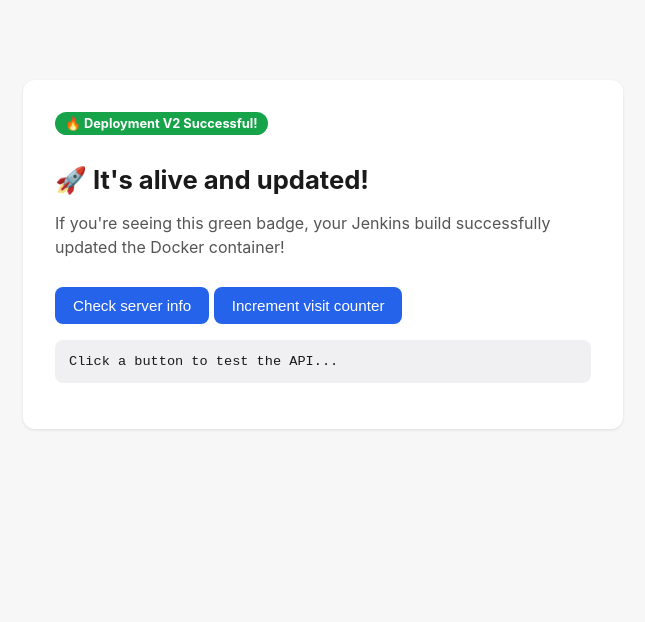
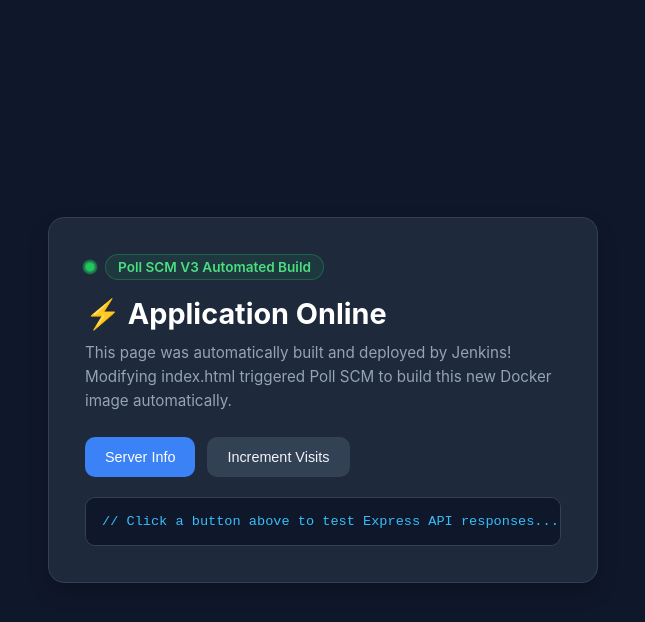
Before and after one commit to jayanthreddy1503/Node, a website: page public/index.html in a window 1280 px wide. Shown: the whole page, without its empty margins (317-962 px from the left). Drawn offline with Linux system fonts and the light colour scheme.

Commit message:
modifird v3 of index

```diff
--- a/public/index.html
+++ b/public/index.html
@@ -3,75 +3,156 @@
 <head>
   <meta charset="UTF-8" />
   <meta name="viewport" content="width=device-width, initial-scale=1.0" />
-  <title>EC2 Sample App - V2</title>
+  <title>EC2 Sample App - V3</title>
   <style>
+    * {
+      box-sizing: border-box;
+      margin: 0;
+      padding: 0;
+    }
     body {
-      font-family: -apple-system, BlinkMacSystemFont, 'Segoe UI', sans-serif;
-      max-width: 600px;
-      margin: 80px auto;
-      padding: 0 20px;
-      color: #1a1a1a;
-      background: #f7f7f8;
+      font-family: -apple-system, BlinkMacSystemFont, 'Segoe UI', Roboto, Oxygen, Ubuntu, Cantarell, sans-serif;
+      background-color: #0f172a;
+      color: #f8fafc;
+      min-height: 100vh;
+      display: flex;
+      justify-content: center;
+      align-items: center;
+      padding: 20px;
     }
     .card {
-      background: white;
-      border-radius: 12px;
-      padding: 32px;
-      box-shadow: 0 1px 3px rgba(0,0,0,0.1);
+      background: #1e293b;
+      border: 1px solid #334155;
+      border-radius: 16px;
+      padding: 36px;
+      max-width: 550px;
+      width: 100%;
+      box-shadow: 0 10px 25px -5px rgba(0, 0, 0, 0.3);
+    }
+    .badge-container {
+      display: flex;
+      align-items: center;
+      gap: 10px;
+      margin-bottom: 16px;
+    }
+    .pulse-dot {
+      width: 10px;
+      height: 10px;
+      background-color: #22c55e;
+      border-radius: 50%;
+      box-shadow: 0 0 0 0 rgba(34, 197, 94, 0.7);
+      animation: pulse 1.6s infinite;
+    }
+    @keyframes pulse {
+      0% {
+        transform: scale(0.95);
+        box-shadow: 0 0 0 0 rgba(34, 197, 94, 0.7);
+      }
+      70% {
+        transform: scale(1);
+        box-shadow: 0 0 0 10px rgba(34, 197, 94, 0);
+      }
+      100% {
+        transform: scale(0.95);
+        box-shadow: 0 0 0 0 rgba(34, 197, 94, 0);
+      }
     }
     .badge {
-      background: #16a34a;
-      color: white;
-      font-weight: bold;
-      padding: 4px 10px;
+      background: rgba(34, 197, 94, 0.1);
+      color: #4ade80;
+      border: 1px solid rgba(34, 197, 94, 0.3);
+      font-weight: 600;
+      padding: 4px 12px;
       border-radius: 20px;
-      font-size: 0.8rem;
-      display: inline-block;
-      margin-bottom: 12px;
+      font-size: 0.85rem;
     }
-    h1 { font-size: 1.6rem; margin-bottom: 8px; }
-    p { color: #555; line-height: 1.5; }
+    h1 {
+      font-size: 1.8rem;
+      margin-bottom: 10px;
+      color: #ffffff;
+    }
+    p {
+      color: #94a3b8;
+      line-height: 1.6;
+      margin-bottom: 24px;
+      font-size: 0.95rem;
+    }
+    .btn-group {
+      display: flex;
+      gap: 12px;
+      flex-wrap: wrap;
+    }
     button {
-      background: #2563eb;
+      background: #3b82f6;
       color: white;
       border: none;
-      padding: 10px 18px;
-      border-radius: 8px;
+      padding: 12px 20px;
+      border-radius: 10px;
       cursor: pointer;
-      font-size: 0.95rem;
-      margin-top: 12px;
+      font-weight: 500;
+      font-size: 0.9rem;
+      transition: background 0.2s, transform 0.1s;
     }
-    button:hover { background: #1d4ed8; }
+    button:hover {
+      background: #2563eb;
+    }
+    button:active {
+      transform: scale(0.98);
+    }
+    button.secondary {
+      background: #334155;
+      color: #f1f5f9;
+    }
+    button.secondary:hover {
+      background: #475569;
+    }
     pre {
-      background: #f0f0f2;
-      padding: 14px;
-      border-radius: 8px;
+      background: #0f172a;
+      border: 1px solid #334155;
+      color: #38bdf8;
+      padding: 16px;
+      border-radius: 10px;
       overflow-x: auto;
       font-size: 0.85rem;
-      margin-top: 16px;
+      margin-top: 20px;
     }
   </style>
 </head>
 <body>
   <div class="card">
-    <div class="badge">🔥 Deployment V2 Successful!</div>
-    <h1>🚀 It's alive and updated!</h1>
-    <p>If you're seeing this green badge, your Jenkins build successfully updated the Docker container!</p>
-    <button onclick="loadInfo()">Check server info</button>
-    <button onclick="loadVisits()">Increment visit counter</button>
-    <pre id="output">Click a button to test the API...</pre>
+    <div class="badge-container">
+      <div class="pulse-dot"></div>
+      <span class="badge">Poll SCM V3 Automated Build</span>
+    </div>
+    <h1>⚡ Application Online</h1>
+    <p>This page was automatically built and deployed by Jenkins! Modifying index.html triggered Poll SCM to build this new Docker image automatically.</p>
+
+    <div class="btn-group">
+      <button onclick="loadInfo()">Server Info</button>
+      <button class="secondary" onclick="loadVisits()">Increment Visits</button>
+    </div>
+
+    <pre id="output">// Click a button above to test Express API responses...</pre>
   </div>
 
   <script>
     async function loadInfo() {
+      try {
         const res = await fetch('/api/info');
         const data = await res.json();
         document.getElementById('output').textContent = JSON.stringify(data, null, 2);
+      } catch (err) {
+        document.getElementById('output').textContent = "Error fetching /api/info";
+      }
     }
     async function loadVisits() {
+      try {
         const res = await fetch('/api/visits');
         const data = await res.json();
         document.getElementById('output').textContent = JSON.stringify(data, null, 2);
+      } catch (err) {
+        document.getElementById('output').textContent = "Error fetching /api/visits";
+      }
     }
   </script>
 </body>
```
Lines whose indentation alone changed are shown as unchanged.
